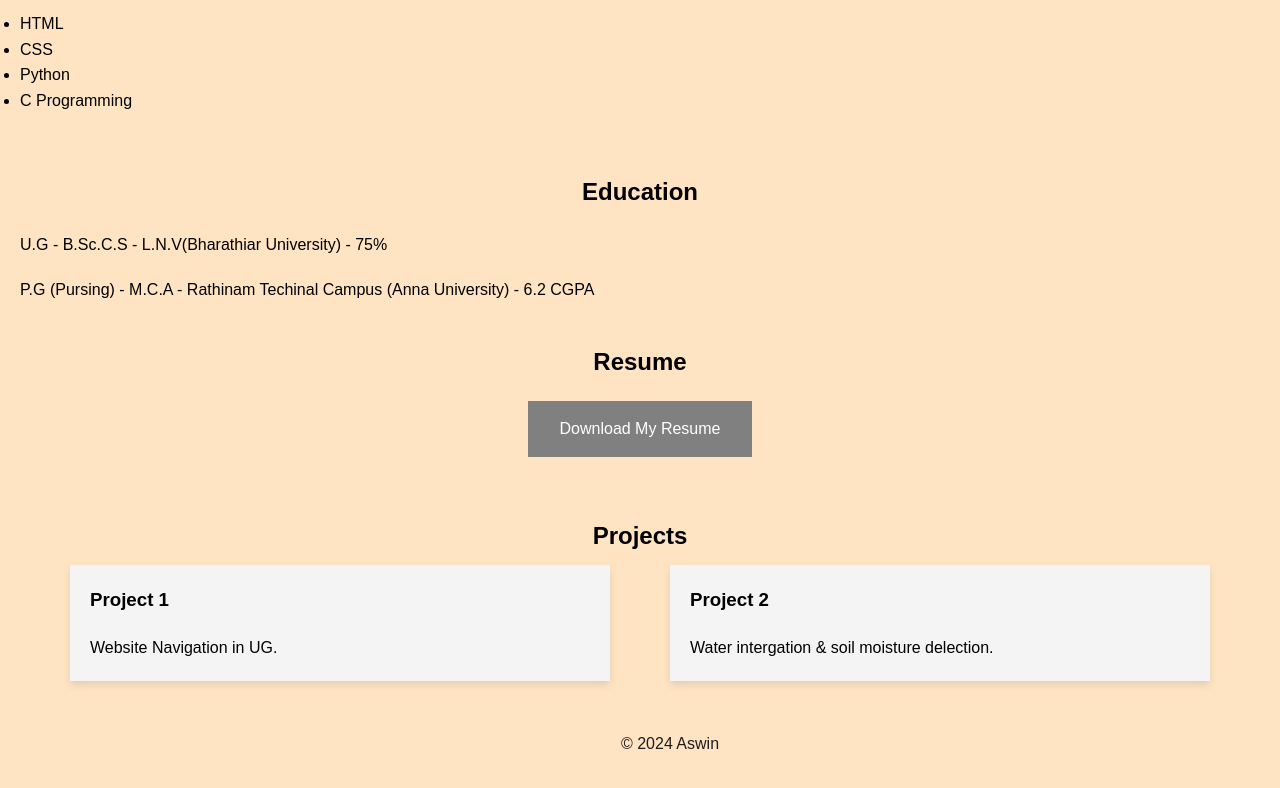
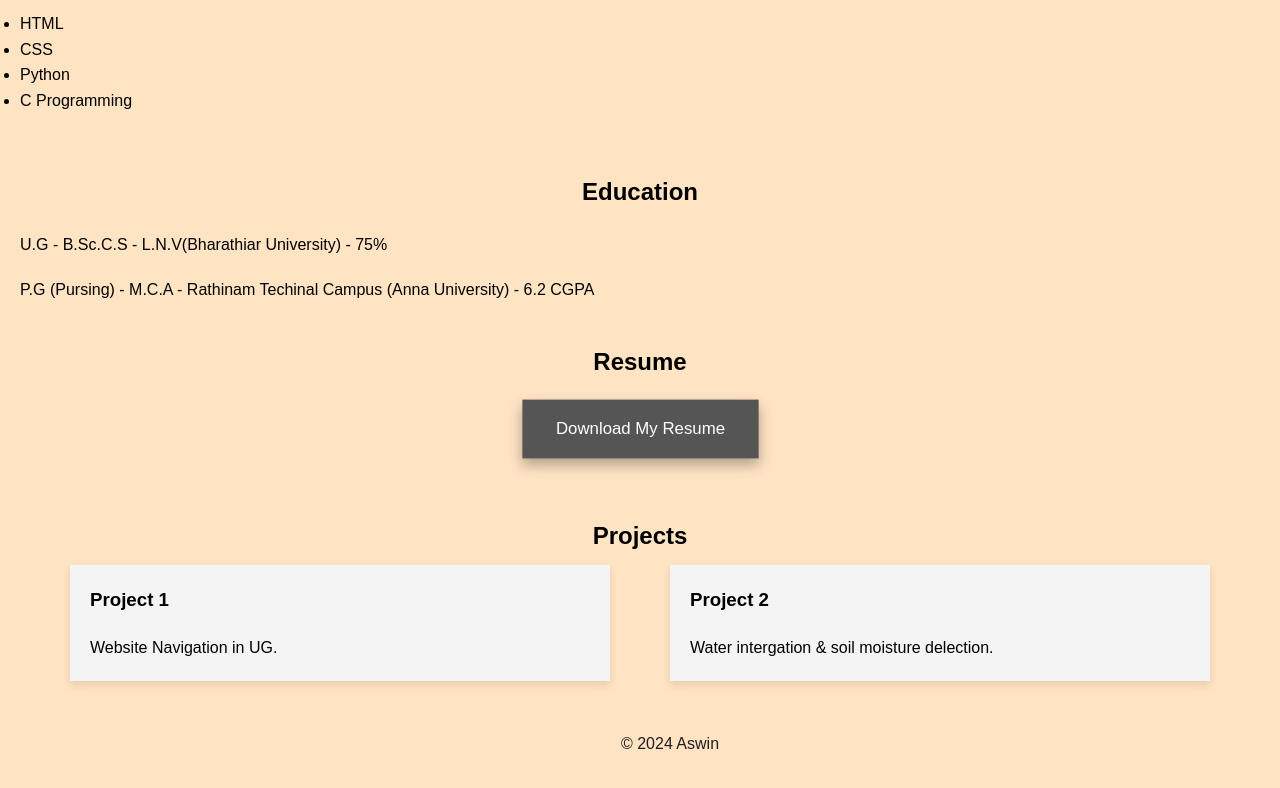
Before and after one commit to PonbalaAswin/web-design--2nd-year-1-sem, a plain HTML site: page assignment portfolio - 22.08.24/index.html in a window 1280 px wide. In both pictures the pointer is over the link "Download My Resume". Shown: the part 753-1541 px from the top of the page. Drawn offline with Linux system fonts and the light colour scheme.

Commit message:
Update style.css

```diff
--- a/assignment portfolio - 22.08.24/style.css
+++ b/assignment portfolio - 22.08.24/style.css
@@ -98,6 +98,14 @@ h1, h2 {
     text-decoration: none;
     display: inline-block;
     font-size: 16px;
+    box-shadow: 0px 4px 8px rgba(0, 0, 0, 0.2); /* Shadow box */
+    transition: all 0.3s ease; /* Smooth transition effect */
+}
+
+#resume a:hover {
+    background-color: #555; /* Darker background on hover */
+    box-shadow: 0px 6px 12px rgba(0, 0, 0, 0.3); /* Enhanced shadow on hover */
+    transform: scale(1.05); /* Slight scaling effect */
 }
 
 footer {
```
